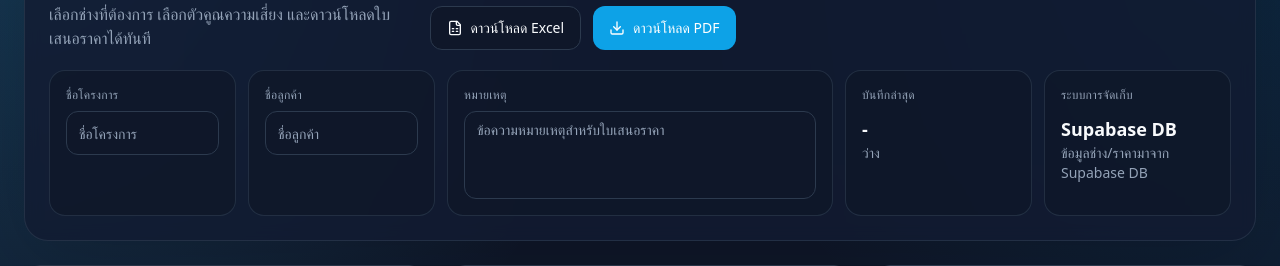
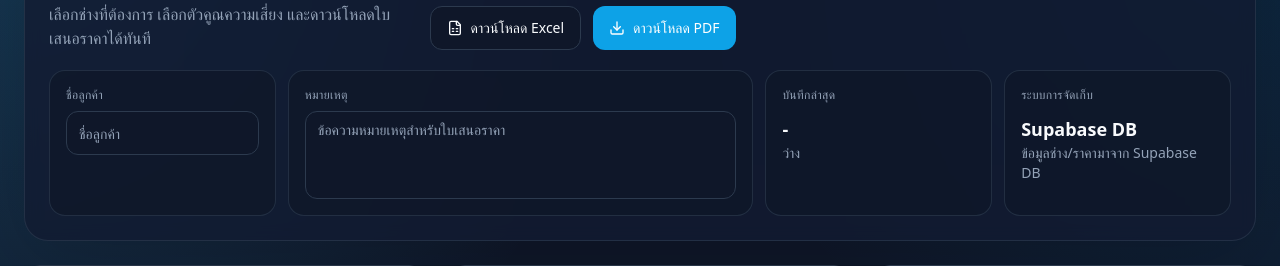
Before and after one commit to Zymm3r/Tech, a Next.js app: page / in a window 1280 px wide. Shown: the part 137-403 px from the top of the page. Built offline with nearby package versions, Linux system fonts and the light colour scheme; no server answers; the database is empty.

Commit message:
feat: completely remove projectName from app and types

```diff
--- a/src/components/calculator-dashboard.tsx
+++ b/src/components/calculator-dashboard.tsx
@@ -292,14 +292,12 @@ export function CalculatorDashboard() {
 
       snapshotAnd(() => {
         store.importSnapshot({
-          ...store.projectConfig,
-          projectName: imported.projectName ?? store.projectConfig.projectName,
+          version: imported.version ?? store.projectConfig.version,
           customerName: imported.customerName ?? store.projectConfig.customerName,
           notes: imported.notes ?? store.projectConfig.notes,
           selectedTechnicianIds: imported.selectedTechnicianIds ?? store.projectConfig.selectedTechnicianIds,
           selectedMultiplierIds: resolvedMultiplierIds.length ? resolvedMultiplierIds : store.projectConfig.selectedMultiplierIds,
           selectedPricingPlan: imported.selectedPricingPlan ?? store.projectConfig.selectedPricingPlan,
-          version: APP_VERSION,
           lastSavedAt: new Date().toISOString()
         });
       });
@@ -408,16 +406,7 @@ export function CalculatorDashboard() {
             </div>
           </div>
 
-          <div className="mt-5 grid gap-3 md:grid-cols-2 xl:grid-cols-6">
-            <div className="rounded-2xl border border-border/70 bg-background/70 p-4">
-              <p className="text-xs uppercase tracking-wide text-muted-foreground">ชื่อโครงการ</p>
-              <Input
-                value={store.projectConfig.projectName}
-                onChange={(event) => handleProjectField("projectName", event.target.value)}
-                placeholder="ชื่อโครงการ"
-                className="mt-2"
-              />
-            </div>
+          <div className="mt-5 grid gap-3 md:grid-cols-2 xl:grid-cols-5">
             <div className="rounded-2xl border border-border/70 bg-background/70 p-4">
               <p className="text-xs uppercase tracking-wide text-muted-foreground">ชื่อลูกค้า</p>
               <Input
--- a/src/components/export-utils.ts
+++ b/src/components/export-utils.ts
@@ -150,7 +150,6 @@ export function importProjectXlsx(arrayBuffer: ArrayBuffer): Partial<ProjectConf
     const planId = formulaRows.length ? String(formulaRows[0].pricing_plan || summary.pricing_plan || "high-profit") : String(summary.pricing_plan || "high-profit");
 
     return {
-      projectName: String(summary.project_name || ""),
       customerName: String(summary.customer_name || ""),
       notes: String(summary.notes || ""),
       selectedTechnicianIds,
@@ -212,10 +211,9 @@ export async function exportPdf(context: ResultContext) {
 
   doc.setFontSize(11);
   doc.setTextColor(15, 23, 42);
-  doc.text(`ชื่อโครงการ: ${projectConfig.projectName || "-"}`, 40, 112);
-  doc.text(`ชื่อลูกค้า: ${projectConfig.customerName || "-"}`, 40, 128);
-  doc.text(`แผนราคา: ${selectedPricingPlanName}`, 40, 144);
-  doc.text(`หมายเหตุ: ${projectConfig.notes || "-"}`, 40, 160);
+  doc.text(`ชื่อลูกค้า: ${(projectConfig as any).customerName || "-"}`, 40, 112);
+  doc.text(`แผนราคา: ${selectedPricingPlanName}`, 40, 128);
+  doc.text(`หมายเหตุ: ${(projectConfig as any).notes || "-"}`, 40, 144);
 
   // --- Section 1: รายการช่าง ---
   doc.setFontSize(14);
--- a/src/lib/constants.ts
+++ b/src/lib/constants.ts
@@ -5,7 +5,6 @@ export const HISTORY_STORAGE_KEY = "technician-pricing-dashboard:history";
 
 export const DEFAULT_PROJECT_CONFIG = {
   version: APP_VERSION,
-  projectName: "",
   customerName: "",
   notes: "",
   selectedTechnicianIds: [],
--- a/src/types.ts
+++ b/src/types.ts
@@ -31,7 +31,6 @@ export type Catalog = {
 
 export type ProjectConfig = {
   version: string;
-  projectName: string;
   customerName: string;
   notes: string;
   selectedTechnicianIds: string[];
```
